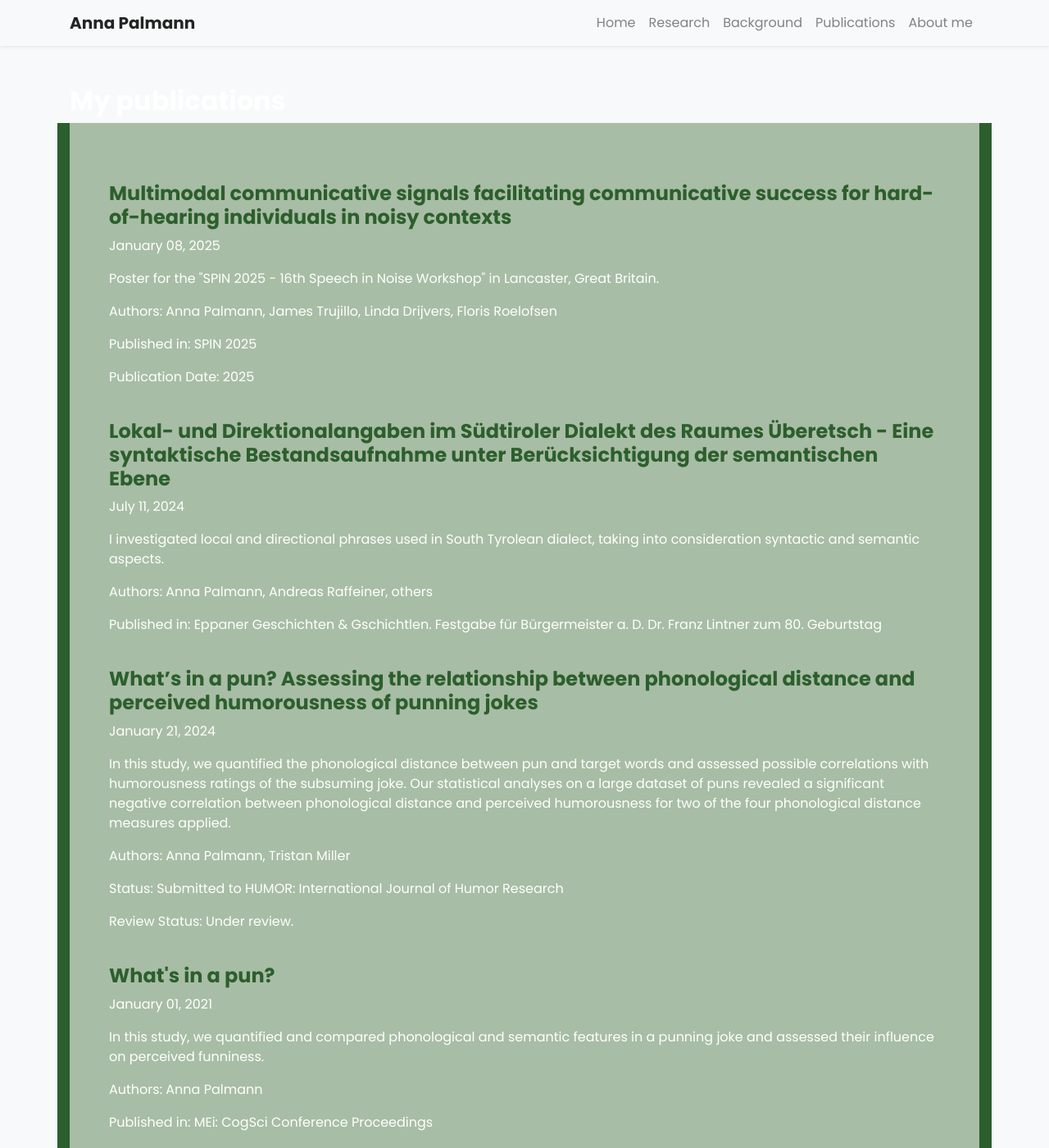
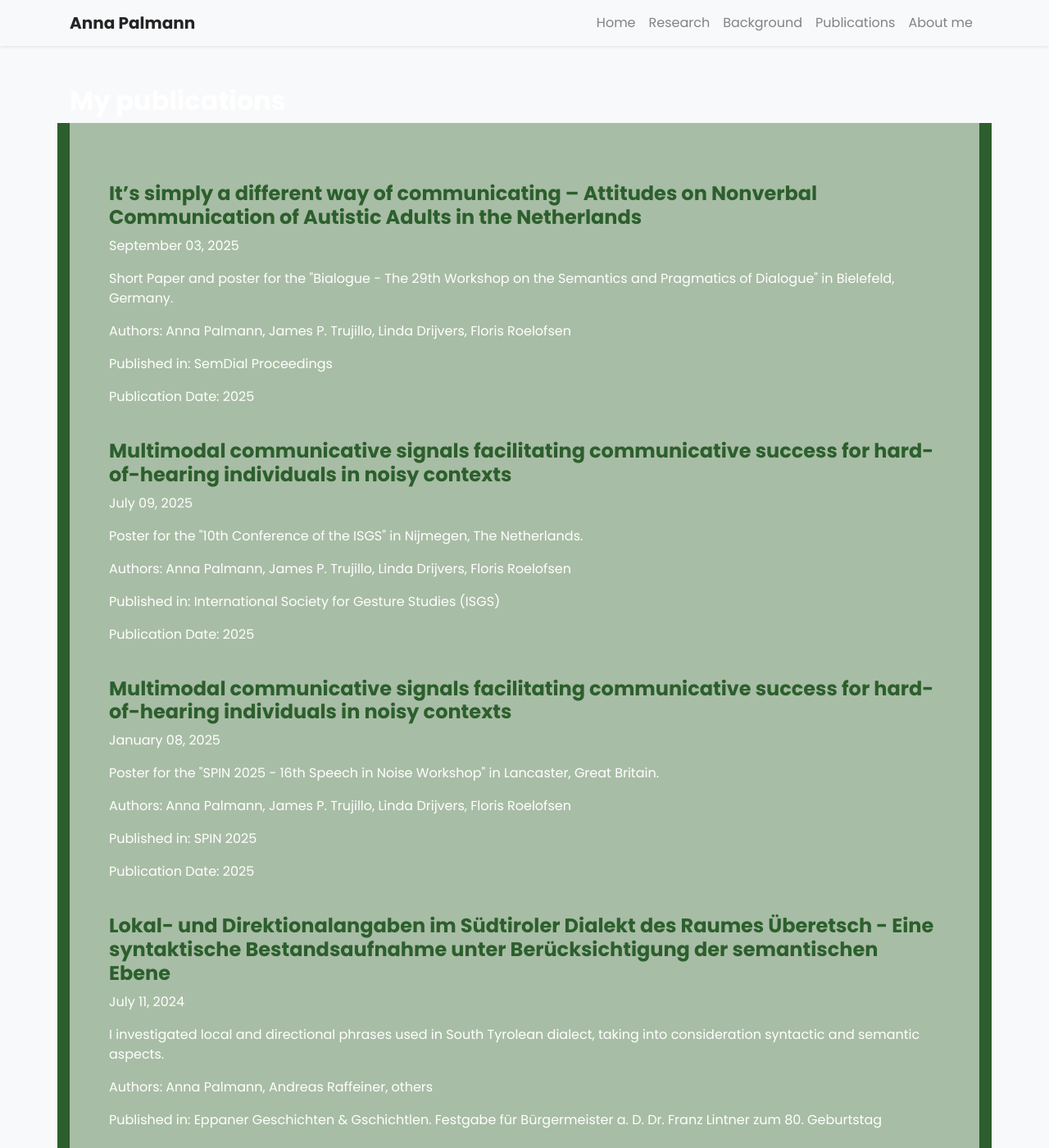
Before and after one commit to palmanna/website, a Jekyll site: the page built from publications.md, in a window 1280 px wide and 1400 px high. Shown: the whole window at 82% size. Built offline with Jekyll 4.4.1, drawn with Linux system fonts in a browser that asks for light colours; a style sheet for code colours, icons or effects is not loaded.

Commit message:
changes 08-2025

```diff
--- a/_data/about.yml
+++ b/_data/about.yml
@@ -3,9 +3,9 @@
 short_bio: |
    I am curious, critical, and genuinely interested in humans and their stories and have the chance to tell those in the street newspaper <a href="https://oew.org/zebra/" target="_blank">zebra.</a>.
 
-   Whenever I have time, I enjoy exploring the world with my bicycle and by foot on long-distance travels (before starting my current position I did a solo-cycling trip from Austria to Armenia and then to Kenya). This presented a great opportunity for me to get a glimpse into different landscapes and cultures, and to follow one of my passions: learning new languages.
+   Whenever I have time, I enjoy exploring the world with my bicycle and by foot on long-distance travels. Before starting my PhD I did a solo-cycling trip from Austria to Kenya, where I explored different landscapes and cultures, and followed one of my passions: learning languages (currently I'm busy learning Hebrew and Arabic).
 
-   Finally, I care about good food and sustainability and am therefore involved in various cooking projects aiming to reduce food waste, as well as in a community-supported agriculture project.
+   Finally, I care about good food and sustainability and am therefore involved in various cooking projects aiming to reduce food waste, and in a community-supported agriculture project.
 
 images:
   - url: "/assets/images/photos/hiking.jpg"
--- a/_data/publications.yml
+++ b/_data/publications.yml
@@ -1,4 +1,34 @@
 publications:
+- title: "It’s simply a different way of communicating – Attitudes on Nonverbal Communication of Autistic Adults in the Netherlands"
+  date: "2025-09-03 00:01:00 +0800"
+  selected: true
+  pub: "SemDial Proceedings"
+  pub_date: "2025"
+  excerpt: >-
+    Short Paper and poster for the "Bialogue - The 29th Workshop on the Semantics and Pragmatics of Dialogue" in Bielefeld, Germany.
+  authors:
+  - Anna Palmann
+  - James P. Trujillo
+  - Linda Drijvers
+  - Floris Roelofsen
+  url:
+    Paper:
+
+- title: "Multimodal communicative signals facilitating communicative success for hard-of-hearing individuals in noisy contexts"
+  date: "2025-07-09 00:01:00 +0800"
+  selected: true
+  pub: "International Society for Gesture Studies (ISGS)"
+  pub_date: "2025"
+  excerpt: >-
+    Poster for the "10th Conference of the ISGS" in Nijmegen, The Netherlands.
+  authors:
+  - Anna Palmann
+  - James P. Trujillo
+  - Linda Drijvers
+  - Floris Roelofsen
+  url:
+    Paper: https://drive.google.com/file/d/1xtueNE8e4g31TPBcGbvvfhW9X2HpMPd4/view
+
 - title: "Multimodal communicative signals facilitating communicative success for hard-of-hearing individuals in noisy contexts"
   date: "2025-01-08 00:01:00 +0800"
   selected: true
@@ -8,7 +38,7 @@ publications:
     Poster for the "SPIN 2025 - 16th Speech in Noise Workshop" in Lancaster, Great Britain.
   authors:
   - Anna Palmann
-  - James Trujillo
+  - James P. Trujillo
   - Linda Drijvers
   - Floris Roelofsen
   url:
--- a/_data/research.yml
+++ b/_data/research.yml
@@ -1,10 +1,8 @@
 text: |
-   I have always been interested in the intersection of language and cognition, and am especially interested in the applications of research in the field.
+   My research focus is located on the intersection of language and cognition, always keeping real-world applications in mind.
 
-   For my master's theses I researched linguistic humor as well as audiovisual integration of speech, using methods from computational linguistics and fMRI.
+   For my master's theses I researched linguistic humor as well as audiovisual integration of speech, using methods from computational linguistics and neurolinguistics.
 
-   In my PhD, I am researching multimodal communication in challenging listening conditions. I am investigating acoustic and linguistic features of speech as well as kinematic features
-   of gestures, head movements, facial expressions, and body posture using a data-driven machine learning approach. My target group are individuals who are hard-of-hearing and in
-   lab experiments, they will engage in free- and task-based naturalistic dialogue.
-
-   With this research, we hope to provide insights into how to make communication easier and more successful for hard-of-hearing individuals, especially in noisy contexts.
+   In my PhD, I am investigating multimodal communication in challenging listening conditions. I am investigating acoustic and linguistic features of speech as well as kinematic features
+   (gestures, head movements, facial expressions, body posture) using a data-driven machine learning approach. For this, I invite people who are hard-of-hearing to the lab to have a conversation with each other.
+   I am particulary interested in the aspects of multimodal communication that are associated with communicative success and enjoyment and hope to give informed suggestions on how to make a space more inclusive from a communicative point of view.
```
